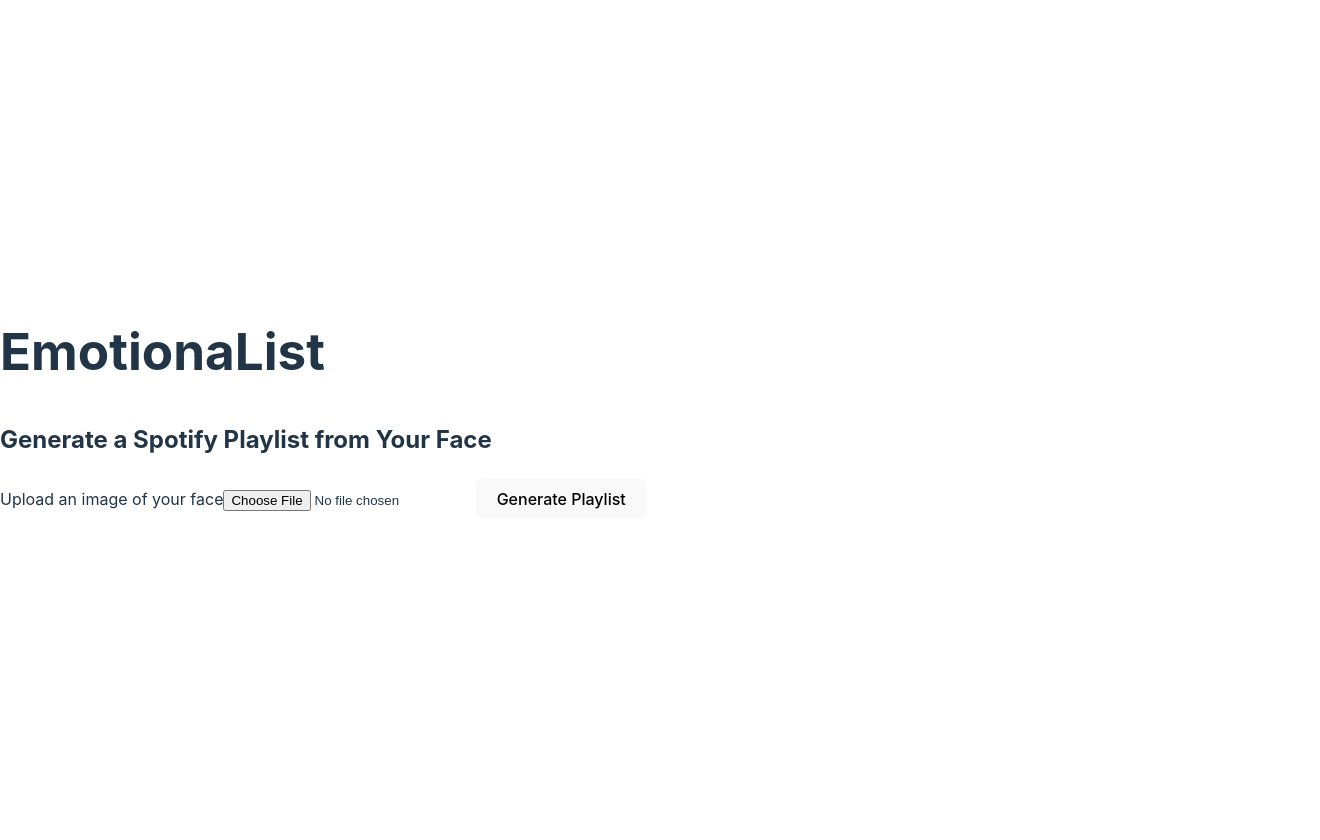
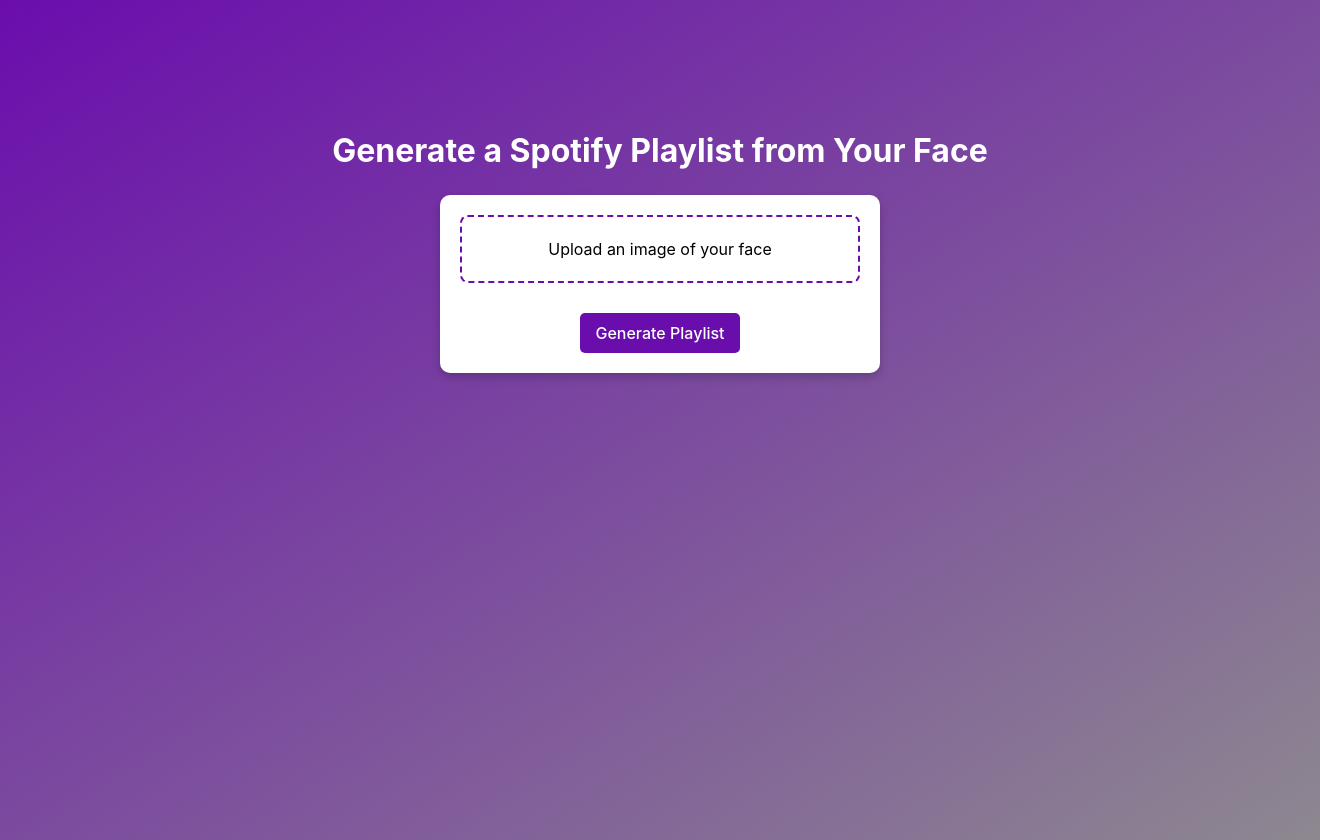
Before and after one commit to SaamDej/hackathon, a React (Vite) app in the folder hackKY/: page / in a window 1280 px wide. Shown: the whole page, 1320 px wide, since content can reach past the window. Before the commit the page ends 800 px from the top, so only its background shows below. Built offline with nearby package versions, Linux system fonts and the light colour scheme.

Commit message:
fixed css import

```diff
--- a/hackKY/src/App.css
+++ b/hackKY/src/App.css
@@ -9,32 +9,18 @@
   background: linear-gradient(to bottom right, #6a0dad, #8d8890);
   color: white;
   text-align: center;
-}
-
-/* Navbar styles */
-.navbar {
-  width: 100%;
-  padding: 15px 20px;
-  background: rgba(255, 255, 255, 0.1);
-  backdrop-filter: blur(5px);
-  position: relative;
-  top: 0;
-  left: 0;
-  text-align: center;
-  font-size: 1.5rem;
-  font-weight: bold;
-  color: white;
-  box-shadow: 0 4px 10px rgba(0, 0, 0, 0.2);
+  padding: 20px;
 }
 
 /* Landing content */
 .landing-content {
+  width: 100%;
+  height: 100%;
   margin-top: 80px;
   display: flex;
   flex-direction: column;
   align-items: center;
   justify-content: center;
-  gap: 20px;
 }
 
 h2 {
@@ -96,7 +82,6 @@
   font-size: 1rem;
   cursor: pointer;
   margin-top: 15px;
-  transition: background 0.3s ease;
 }
 
 .generate-button:hover {
--- a/hackKY/src/App.tsx
+++ b/hackKY/src/App.tsx
@@ -1,4 +1,5 @@
 import { useState } from "react";
+import "./app.css"
 
 export default function App() {
   const [image, setImage] = useState<string | null>(null);
@@ -14,9 +15,6 @@
   return (
     <div className="app-container">
       <div className="landing-content">
-      <nav className="navbar">
-        <h1>EmotionaList</h1>
-      </nav>
         <h2>Generate a Spotify Playlist from Your Face</h2>
         <div className="card">
           <label className="upload-label">
```
